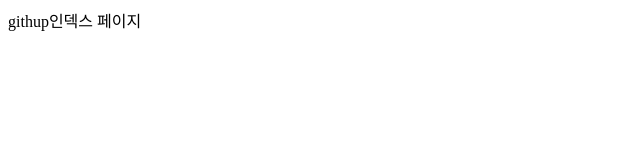
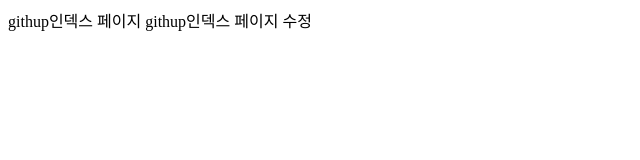
Before and after one commit to tre1009222/tzoeun, a plain HTML site: page index.html in a window 1280 px wide. Shown: the whole page, without its empty margins (0-640 px from the left). Drawn offline with Linux system fonts and the light colour scheme.

Commit message:
수정
파일 수정

```diff
--- a/index.html
+++ b/index.html
@@ -8,5 +8,6 @@
 </head>
 <body>
   githup인덱스 페이지
+  githup인덱스 페이지 수정
 </body>
 </html>
```
